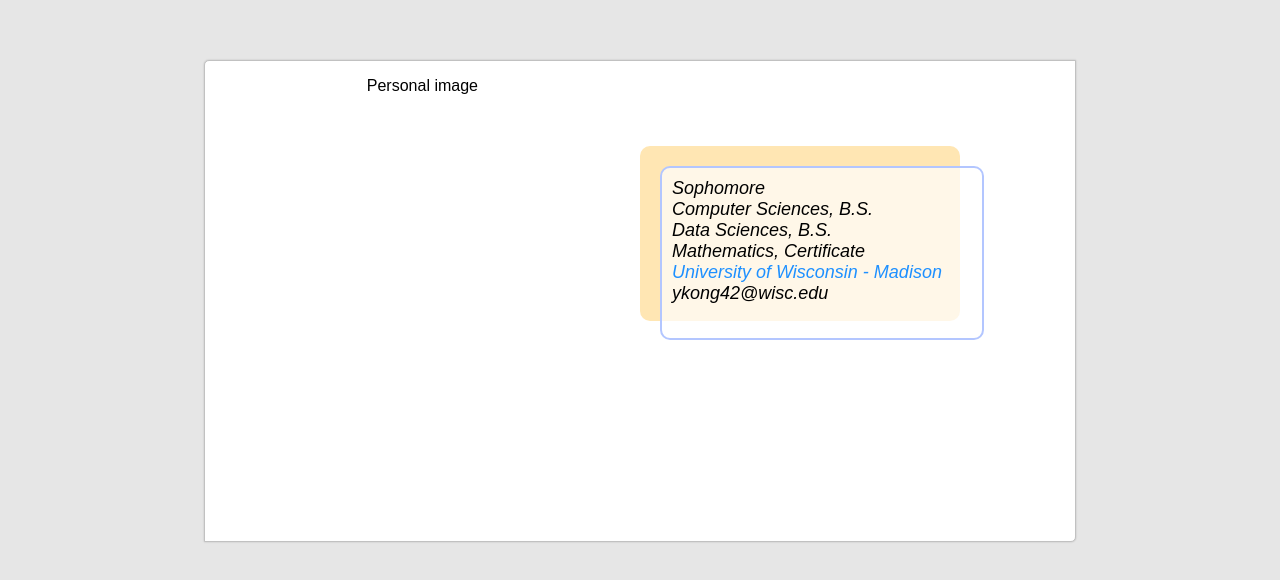
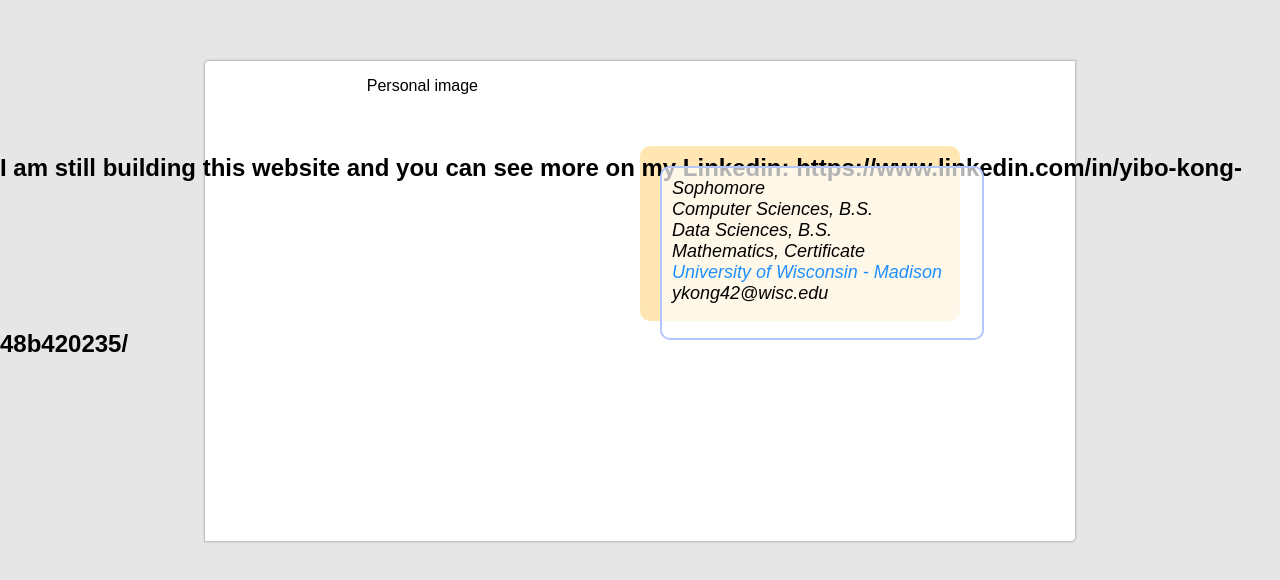
Before and after one commit to EvanK376/EvanK376.github.io, a plain HTML site: page index.html in a window 1280 px wide. Shown: the part 116-696 px from the top of the page. Drawn offline with Linux system fonts and the light colour scheme.

Commit message:
Update index.html

```diff
--- a/index.html
+++ b/index.html
@@ -104,6 +104,7 @@
 <body>
 <div class="greeting">
 <h1>Yibo Kong | 孔义博</h1>
+<h2>I am still building this website and you can see more on my Linkedin: https://www.linkedin.com/in/yibo-kong-48b420235/</h2>
 </div>
     <div class="basic-info">
       <div class="webhead">
```
